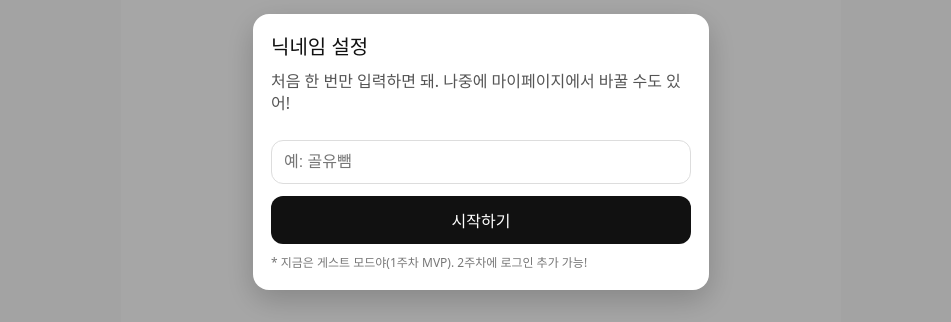
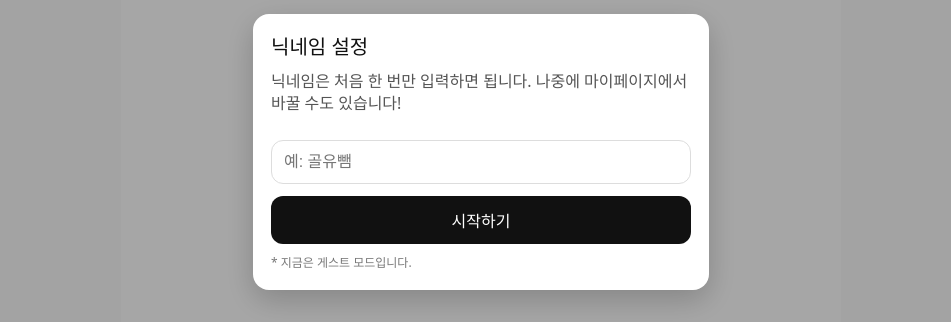
Before and after one commit to dudynn/Stadia, a React (Vite) app in the folder client/: page /diary/1 in a window 1280 px wide. Shown: the part 248-570 px from the top of the page, without its empty margins (159-1110 px from the left). Built offline with nearby package versions, Linux system fonts and the light colour scheme; no server answers.

Commit message:
01/05 15:11

```diff
--- a/client/src/app/RequireGuest.jsx
+++ b/client/src/app/RequireGuest.jsx
@@ -60,7 +60,8 @@ export default function RequireGuest() {
       <div style={styles.modal}>
         <h2 style={{ margin: 0, fontSize: 20 }}>닉네임 설정</h2>
         <p style={{ marginTop: 8, color: "#555", lineHeight: 1.4 }}>
-          처음 한 번만 입력하면 돼. 나중에 마이페이지에서 바꿀 수도 있어!
+          닉네임은 처음 한 번만 입력하면 됩니다. 나중에 마이페이지에서 바꿀 수도
+          있습니다!
         </p>
 
         <input
@@ -82,7 +83,7 @@ export default function RequireGuest() {
         </button>
 
         <div style={{ marginTop: 10, fontSize: 12, color: "#777" }}>
-          * 지금은 게스트 모드야(1주차 MVP). 2주차에 로그인 추가 가능!
+          * 지금은 게스트 모드입니다.
         </div>
       </div>
     </div>
```
